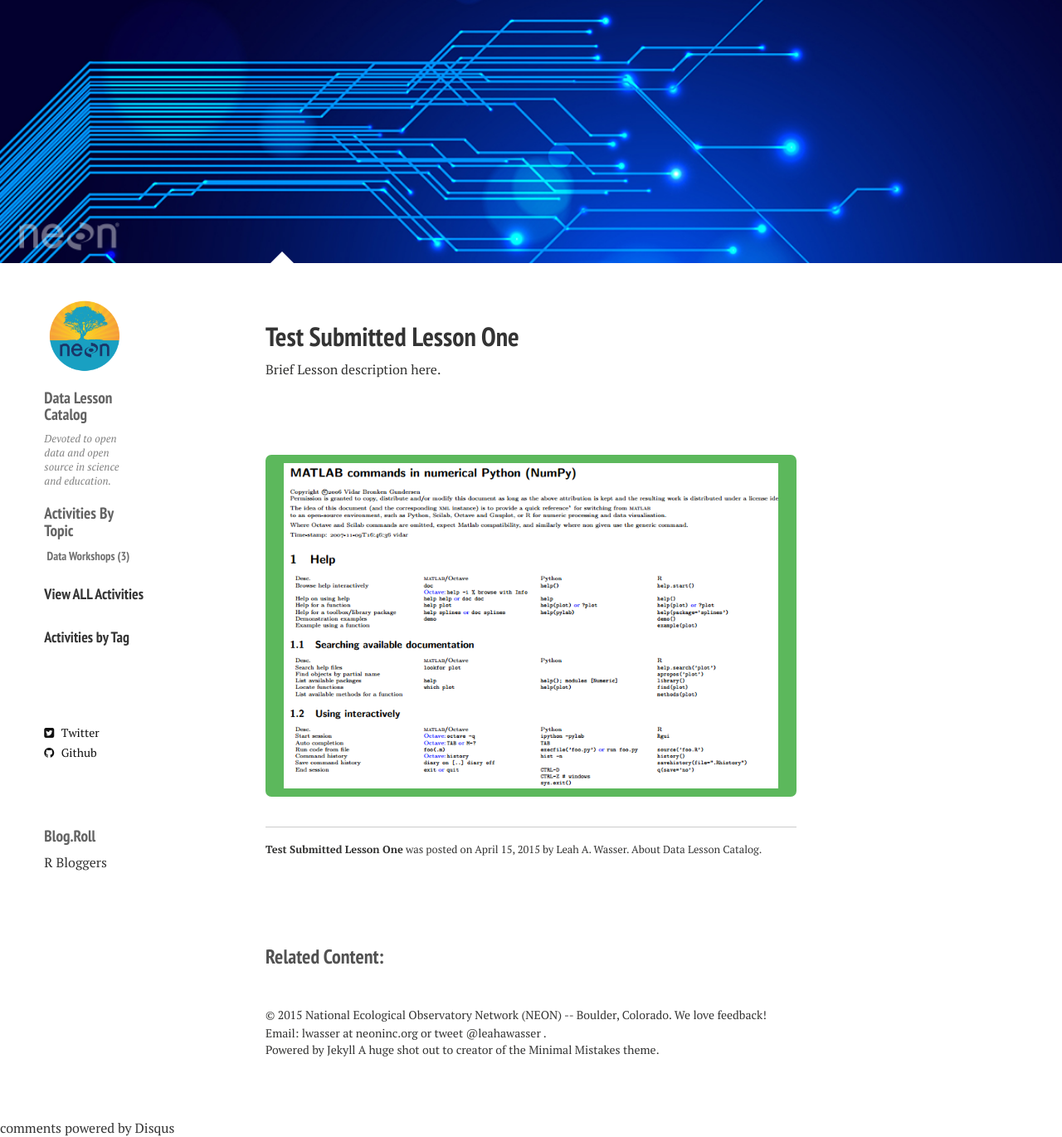
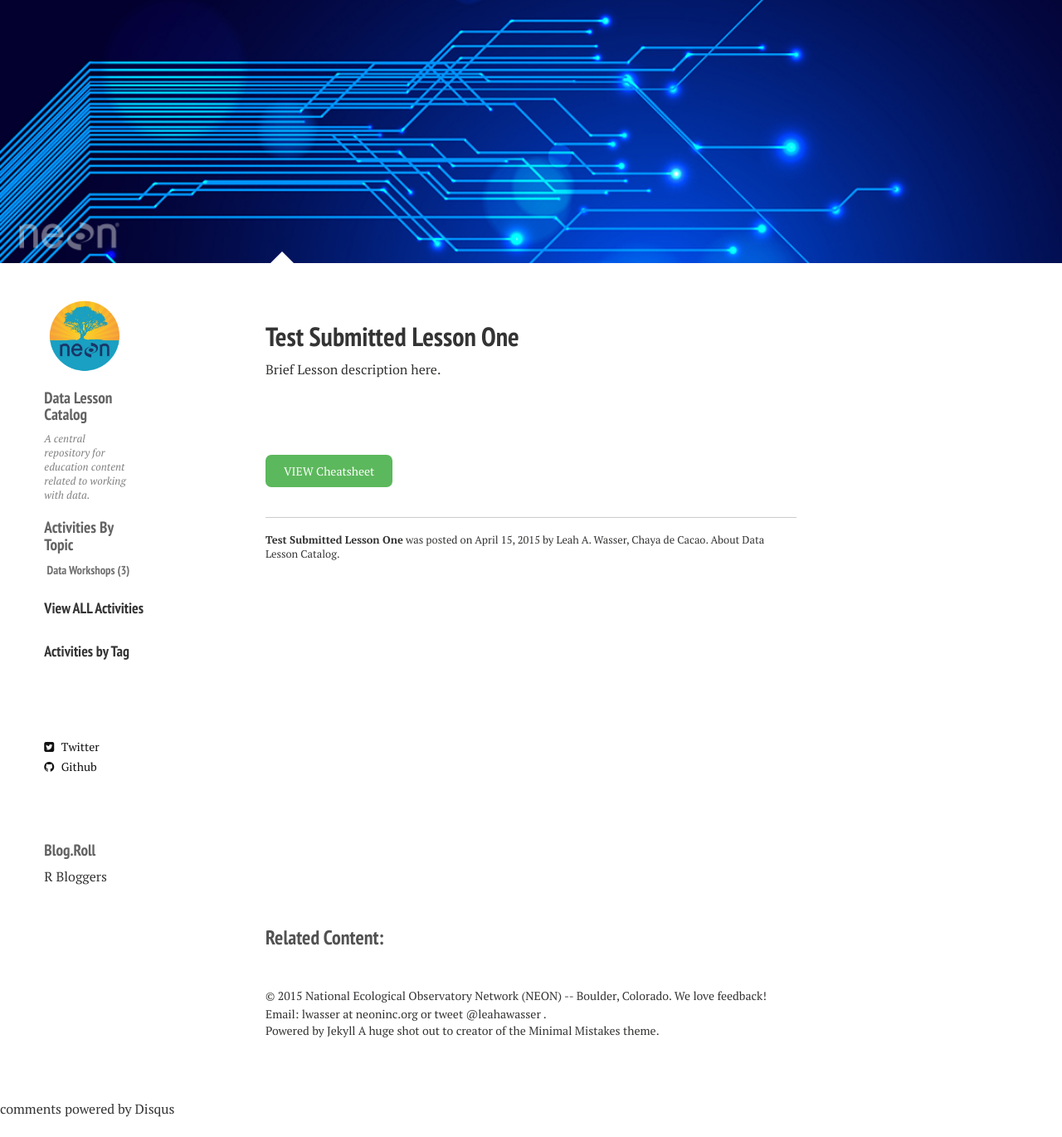
Before and after one commit to data-training/data-lesson-catalog, a Jekyll site: the page built from _posts/cheatSheets/2015-03-15-lesson1.md, in a window 1280 px wide, cut to the strip 88-1458 px from the top of the page. Shown: the whole strip at 83% size. Built offline with Jekyll 4.4.1, drawn with Linux system fonts in a browser that asks for light colours; nearby versions of some CDN libraries; a script that is not in the unit is left out; comment, search, counter and statistics services are not loaded; after the commit the page ends 1435 px from its top, so only the background shows below that.

Commit message:
fixed template

```diff
--- a/_config.yml
+++ b/_config.yml
@@ -11,7 +11,7 @@ baseurl:	http://lwasser.github.io/data-lesson-catalog/
 #url: http://localhost:4000
 #baseurl: http://localhost:4000
 
-disqus_shortname: DataLessons
+disqus_shortname: datalessons
 
 # Social networking links are used in author-bio sidebar. Update and remove as you like.
 
@@ -19,8 +19,8 @@ disqus_shortname: DataLessons
 owner:
   name: Data Lesson Catalog
   avatar: profilePic_circle.png
-  bio: "Devoted to open data and open source in science and education."
-  email: "lwasser@neoninc.org"
+  bio: "A central repository for education content related to working with data."
+  email: "datalessons@gmail.com"
   twitter: "leahawasser"
   github: "lwasser"
   youtube:
--- a/_posts/cheatSheets/2015-03-15-lesson1.md
+++ b/_posts/cheatSheets/2015-03-15-lesson1.md
@@ -1,17 +1,22 @@
 ---
 layout: post_cheatsheet
 title: "Test Submitted Lesson One"
-authors: Leah A. Wasser
-date:   2015-04-15 20:49:52
-lastModified:
+authors: Leah A. Wasser, Chaya de Cacao
+date:  2015-04-15 20:49:52
+lastModified: 2015-05-1 20:49:52
+estimatedTime: 2-3 hours
+funderCredit: thank you NSF
+type: lesson type here
+level: level here beginner
 category: articles
+packagesLibraries: Related packages here
 mainTag:
 description: "Brief Lesson description here."
 sourceURL: http://url.urlhere
 code1:
 image:
   feature: codingInformatics.png
-  teaser: RPythonMatlab.png
-permalink: /cheatsheets/R-Python-Matlab
+  teaser:
+permalink: /cheatsheets/lesson-one
 comments: true
 ---
```
